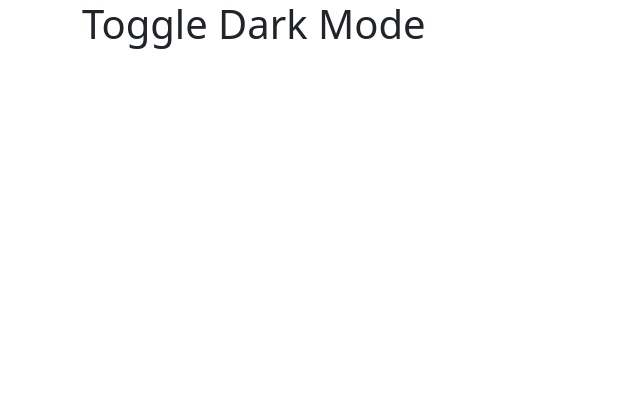
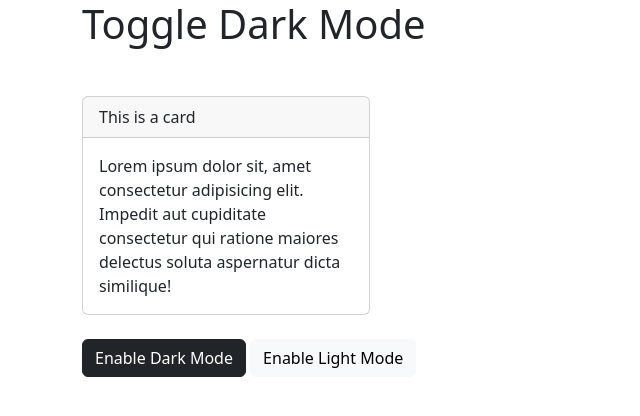
Before and after one commit to johnwr-response/boot5fsb5mw, a plain HTML site: page bootstrap-sandbox/28-darkmode-toggle.html in a window 1280 px wide. Shown: the whole page, without its empty margins (0-640 px from the left). Drawn offline with Linux system fonts and the light colour scheme.

Commit message:
Darkmode Toggle

```diff
--- a/bootstrap-sandbox/28-darkmode-toggle.html
+++ b/bootstrap-sandbox/28-darkmode-toggle.html
@@ -12,6 +12,13 @@
     <div class="container">
       <h1 class="mb-5">Toggle Dark Mode</h1>
 
+      <div class="card mb-4" style="width: 18rem;">
+        <div class="card-header">This is a card</div>
+        <div class="card-body">Lorem ipsum dolor sit, amet consectetur adipisicing elit. Impedit aut cupiditate consectetur qui ratione maiores delectus soluta aspernatur dicta similique!</div>
+      </div>
+      <button class="btn btn-dark" data-bs-theme-value="dark">Enable Dark Mode</button>
+      <button class="btn btn-light" data-bs-theme-value="light">Enable Light Mode</button>
+
       <!-- Don't go past here -->
     </div>
     <div style="margin-top: 350px"></div>
```
Also changed, not shown: NOTES.md (+4 -0 lines), bootstrap-sandbox/index.html (+4 -0 lines).
